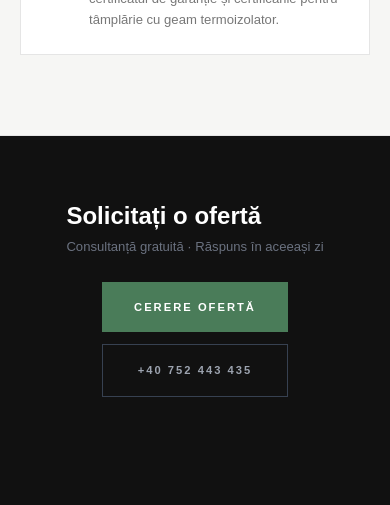
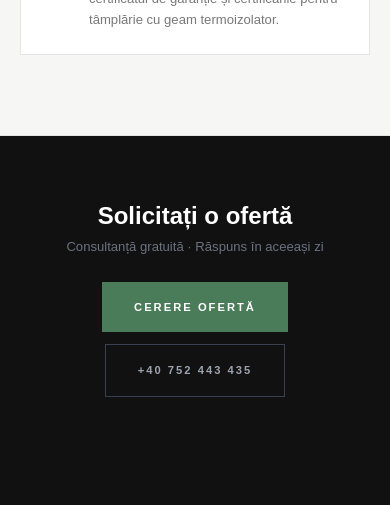
Before and after one commit to neofortbiz/neofort, a Next.js app: page /de/servicii in a window 390 px wide. Shown: the part 4640-5145 px from the top of the page. Built offline with nearby package versions, Linux system fonts and the light colour scheme.

Commit message:
fix CTA centrat mobile toate paginile

```diff
--- a/app/[locale]/accesorii/page.js
+++ b/app/[locale]/accesorii/page.js
@@ -88,7 +88,7 @@ export default function AccesoriiPage() {
       </section>
 
       <section className="py-14 bg-[#111]">
-        <div className="container mx-auto px-6 flex flex-col md:flex-row justify-between items-center gap-6">
+        <div className="container mx-auto px-6 flex flex-col items-center text-center gap-6 md:flex-row md:justify-between md:text-left">
           <h2 className="font-condensed text-2xl md:text-3xl font-semibold text-white">Solicitați accesorii pentru proiectul dvs.</h2>
           <a href="../contact" className="bg-accesorii text-white font-condensed text-[0.7rem] tracking-[0.18em] uppercase font-semibold px-8 py-4 hover:bg-orange-700 transition-colors duration-200 shrink-0">
             Cerere Ofertă
--- a/app/[locale]/despre/page.js
+++ b/app/[locale]/despre/page.js
@@ -70,8 +70,8 @@ export default function DesprePage() {
         </div>
       </section>
 
-      <section className="py-16 bg-[#111]">
-        <div className="container mx-auto px-6 flex flex-col md:flex-row justify-between items-center gap-6">
+      <section className="py-16 bg-[#111] cta-section">
+        <div className="container mx-auto px-6 flex flex-col items-center text-center gap-6 md:flex-row md:justify-between md:text-left">
           <h2 className="font-condensed text-2xl md:text-3xl font-semibold text-white">Contactați-ne pentru o ofertă personalizată</h2>
           <Link href="../contact" className="bg-pvc text-white font-condensed text-[0.7rem] tracking-[0.18em] uppercase font-semibold px-8 py-4 hover:bg-green-700 transition-colors duration-200 shrink-0">
             Cerere Ofertă
--- a/app/[locale]/servicii/page.js
+++ b/app/[locale]/servicii/page.js
@@ -163,13 +163,13 @@ export default function ServiciiPage() {
       </section>
 
       {/* CTA */}
-      <section className="py-16 bg-[#111]">
-        <div className="container mx-auto px-6 flex flex-col md:flex-row justify-between items-center gap-6">
+      <section className="py-16 bg-[#111] cta-section">
+        <div className="container mx-auto px-6 flex flex-col items-center text-center gap-6 md:flex-row md:justify-between md:text-left">
           <div>
             <h2 className="font-condensed text-2xl md:text-3xl font-semibold text-white">Solicitați o ofertă</h2>
             <p className="text-[0.82rem] text-gray-500 mt-1">Consultanță gratuită · Răspuns în aceeași zi</p>
           </div>
-          <div className="flex flex-col sm:flex-row gap-3 shrink-0">
+          <div className="flex flex-col w-full sm:w-auto sm:flex-row gap-3 shrink-0">
             <Link href="../contact" className="bg-pvc text-white font-condensed text-[0.7rem] tracking-[0.18em] uppercase font-semibold px-8 py-4 hover:bg-green-700 transition-colors duration-200 text-center">
               Cerere Ofertă
             </Link>
--- a/app/[locale]/tamplarie-aluminiu/page.js
+++ b/app/[locale]/tamplarie-aluminiu/page.js
@@ -155,7 +155,7 @@ export default function TamplaieAluminiuPage() {
       </section>
 
       <section className="py-14 bg-[#111]">
-        <div className="container mx-auto px-6 flex flex-col md:flex-row justify-between items-center gap-6">
+        <div className="container mx-auto px-6 flex flex-col items-center text-center gap-6 md:flex-row md:justify-between md:text-left">
           <h2 className="font-condensed text-2xl md:text-3xl font-semibold text-white">Cereți ofertă pentru tâmplărie aluminiu</h2>
           <a href="../contact" className="bg-aluminiu text-white font-condensed text-[0.7rem] tracking-[0.18em] uppercase font-semibold px-8 py-4 hover:bg-blue-800 transition-colors duration-200 shrink-0">
             Cerere Ofertă
--- a/app/[locale]/tamplarie-pvc/page.js
+++ b/app/[locale]/tamplarie-pvc/page.js
@@ -158,7 +158,7 @@ export default function TamplariePVCPage() {
       </section>
 
       <section className="py-14 bg-[#111]">
-        <div className="container mx-auto px-6 flex flex-col md:flex-row justify-between items-center gap-6">
+        <div className="container mx-auto px-6 flex flex-col items-center text-center gap-6 md:flex-row md:justify-between md:text-left">
           <h2 className="font-condensed text-2xl md:text-3xl font-semibold text-white">Cereți ofertă pentru tâmplărie PVC</h2>
           <a href="../contact" className="bg-pvc text-white font-condensed text-[0.7rem] tracking-[0.18em] uppercase font-semibold px-8 py-4 hover:bg-green-700 transition-colors duration-200 shrink-0">
             Cerere Ofertă
--- a/app/globals.css
+++ b/app/globals.css
@@ -267,3 +267,20 @@ img,video{max-width:100%;height:auto}
     display: block;
   }
 }
+
+/* ── CTA CENTRAT MOBILE ── */
+.cta-section { text-align: left; }
+@media (max-width: 768px) {
+  .cta-section { text-align: center; }
+  .cta-section h2 { text-align: center; }
+  .cta-section span { text-align: center; display: block; }
+  .cta-section > div > div {
+    flex-direction: column !important;
+    align-items: center !important;
+  }
+  .cta-section .btn {
+    width: 100%;
+    display: block;
+    text-align: center;
+  }
+}
```
